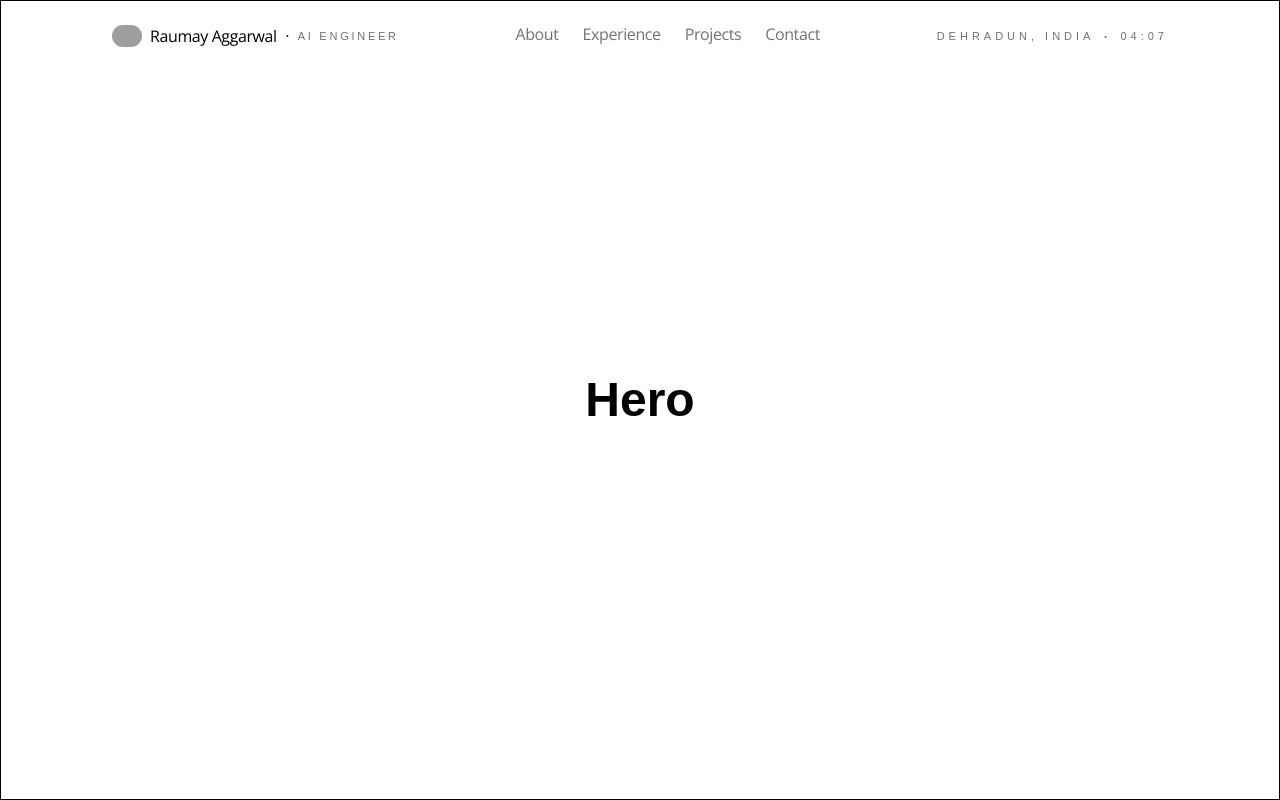
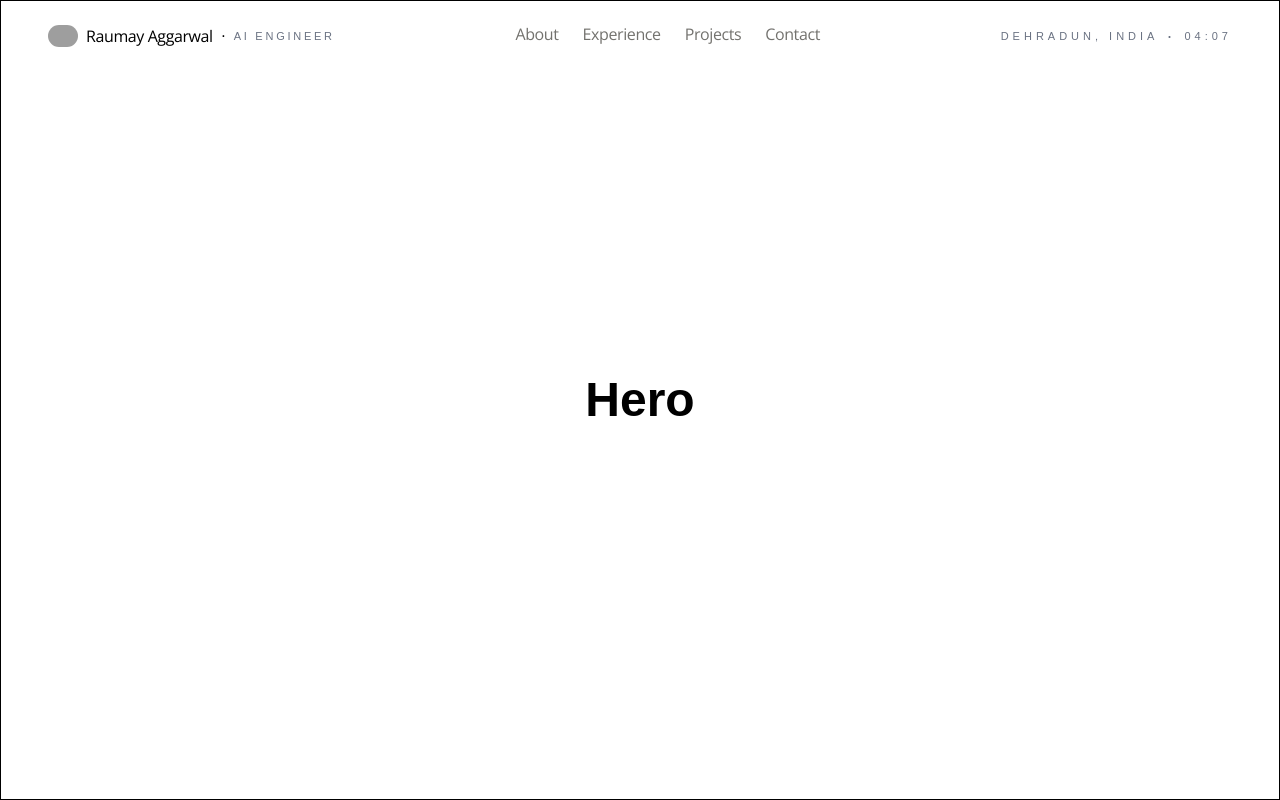
Before and after one commit to imraumayaggarwal/New-Portfolio, a Next.js app: page / in a window 1280 px wide. Shown: the top 800 px of the page. Built offline with nearby package versions, Linux system fonts and the light colour scheme; grey boxes are pictures that could not be loaded; a web font is replaced by a local one.

Commit message:
feat: update Container component to increase max width

```diff
--- a/src/components/layout/Container.tsx
+++ b/src/components/layout/Container.tsx
@@ -2,9 +2,10 @@
     children
 }: {
     children : React.ReactNode;
+    className?: string;
 }) {
     return (
-        <div className="max-w-6xl px-4 mx-auto">
+        <div className="max-w-7xl px-4 mx-auto">
             {children}
         </div>
     );
```
